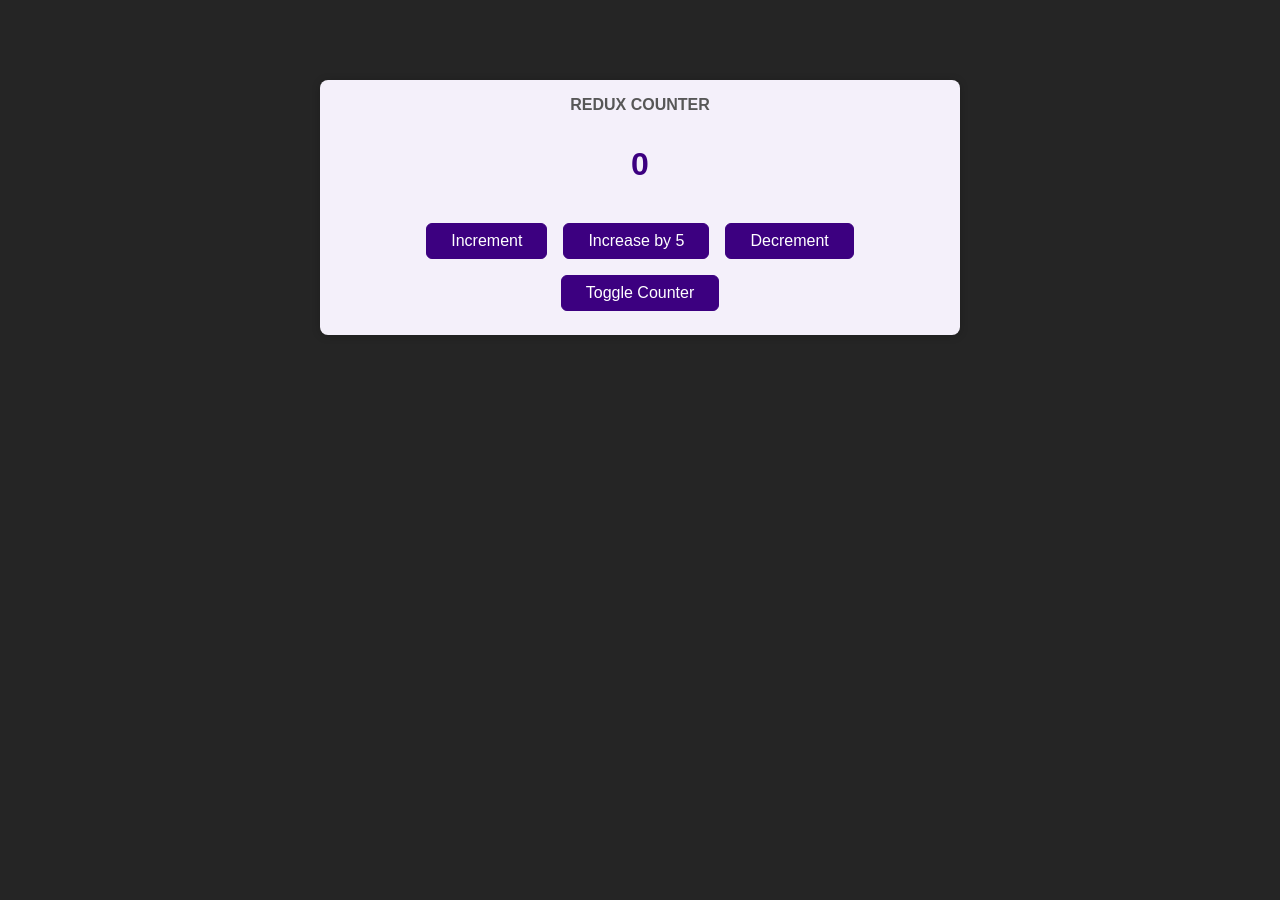
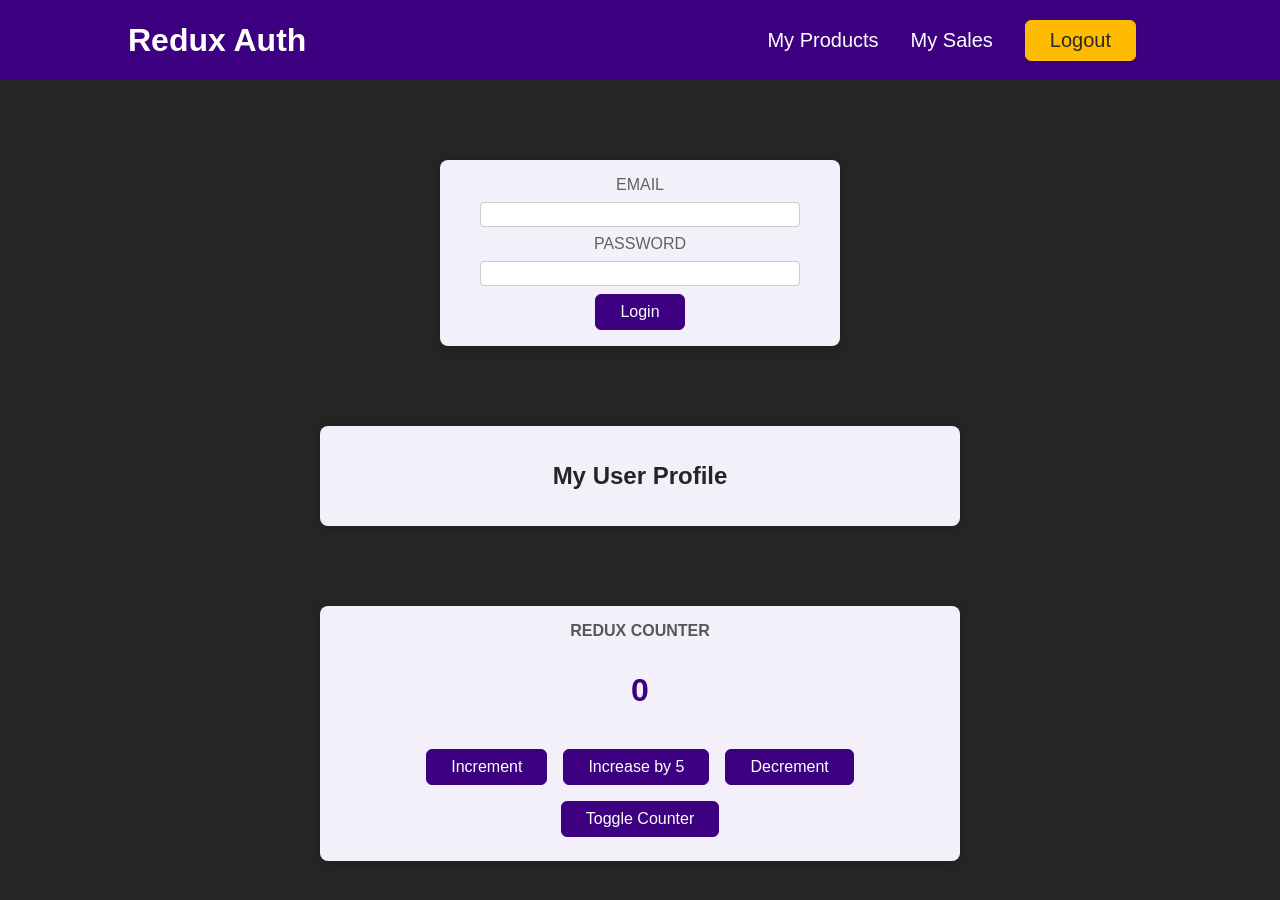
Before and after one commit to AlexBrilevski/redux-counter, a JavaScript app: page / in a window 1280 px wide. Shown: the top 900 px of the page. Before the commit the page ends 800 px from the top, so only its background shows below. Built offline with nearby package versions, Linux system fonts and the light colour scheme; the HTML template or start-up script is replaced by a standard one.

Commit message:
Additional components were added to the application

```diff
--- a/src/App.js
+++ b/src/App.js
@@ -1,9 +1,17 @@
+import Header from './components/Header';
+import Auth from './components/Auth';
+import UserProfile from './components/UserProfile';
 import Counter from './components/Counter';
 
 
 function App() {
   return (
-    <Counter />
+    <>
+      <Header />
+      <Auth />
+      <UserProfile />
+      <Counter />
+    </>
   );
 }
 
```
